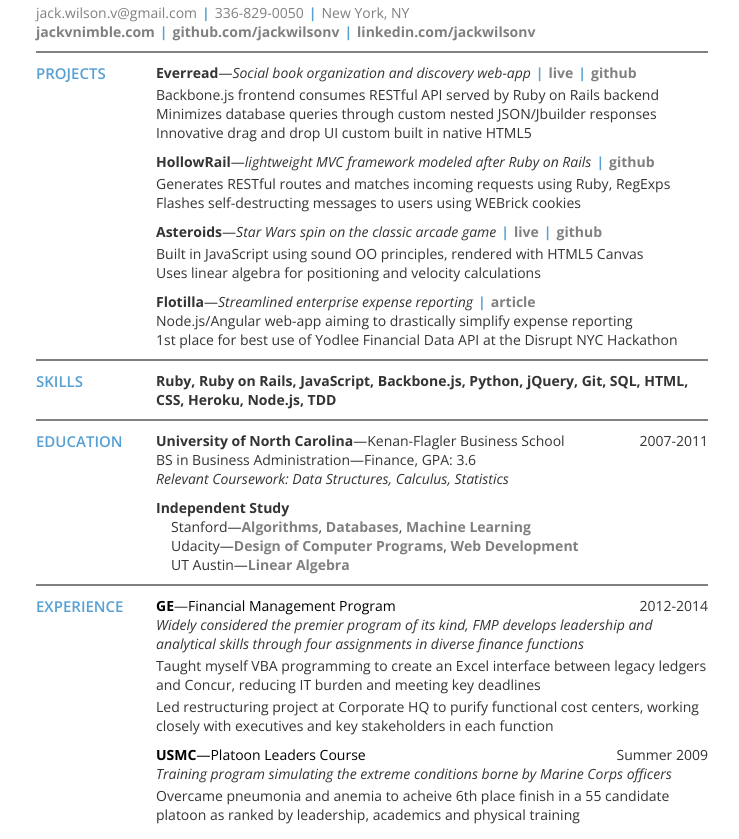
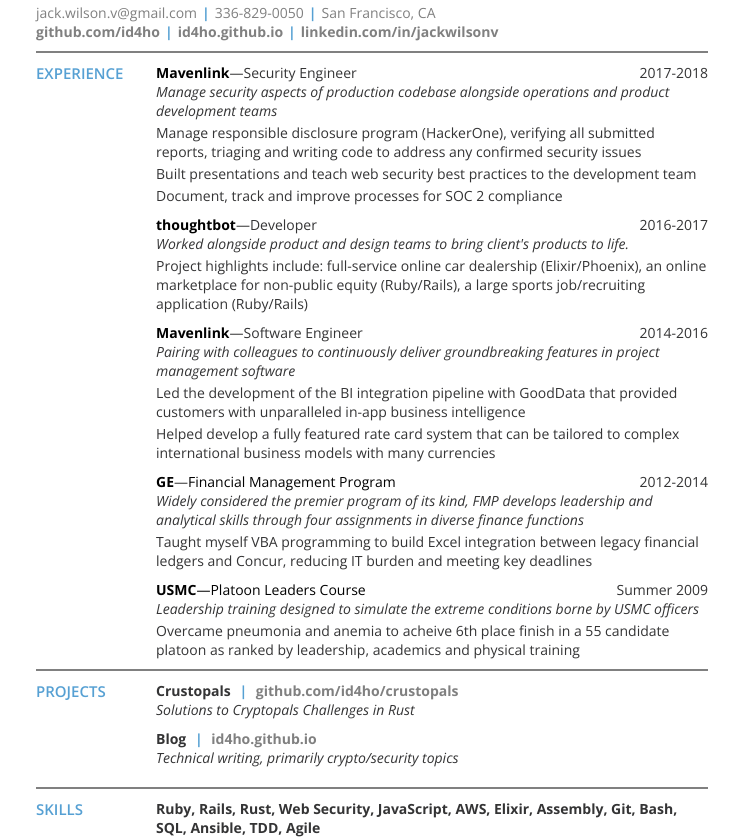
Before and after one commit to id4ho/resume, a plain HTML site: page index.html in a window 1280 px wide. Shown: the part 136-975 px from the top of the page, without its empty margins (268-1007 px from the left). Drawn offline with nearby package versions, Linux system fonts and the light colour scheme.

Commit message:
Resume updates.. whoa!

```diff
--- a/index.html
+++ b/index.html
@@ -199,11 +199,6 @@ div.last {
   margin-bottom: 0;
 }
 
-
-
-
-
-
 </style>
 </head>
 <body>
@@ -214,18 +209,121 @@ div.last {
         <ul class="contact group">
           <li>jack.wilson.v@gmail.com<span class="bar">|</span></li>
           <li>336-829-0050<span class="bar">|</span></li>
-          <li>New York, NY</li>
+          <li>San Francisco, CA</li>
         </ul>
         <ul class="contact group">
-          <li><a href="http://jackvnimble.com">jackvnimble.com</a><span class="bar">|</span></li>
-
-          <li><a href="http://github.com/jackwilsonv">github.com/jackwilsonv</a><span class="bar">|</span>
+          <li>
+            <a href="https://github.com/id4ho">github.com/id4ho</a><span class="bar">|</span>
           </li>
-
           <li>
-            <a href="http://linkedin.com/jackwilsonv">linkedin.com/jackwilsonv</a>
+            <a href="https://id4ho.github.io">id4ho.github.io</a><span class="bar">|</span></li>
+          <li>
+            <a href="https://linkedin.com/jackwilsonv">linkedin.com/in/jackwilsonv</a>
           </li>
         </ul>
+
+        <hr>
+
+        <section class="group">
+          <header class="title">EXPERIENCE</header>
+          <div class="content">
+            <div class="segment">
+              <ul class="bullets">
+                <li><a class="header"
+                    href="https://www.mavenlink.com"><strong>Mavenlink</strong></a>&mdash;<span
+                    class="sub-header">Security Engineer</span>
+                  <span class="float-right">2017-2018</span>
+                </li>
+                <li class="bullets">
+                  <em>Manage security aspects of production codebase alongside
+                    operations and product development teams</em>
+                </li>
+                <li class="bullets">
+                  Manage responsible disclosure program (HackerOne), verifying
+                  all submitted reports, triaging and writing code to address
+                  any confirmed security issues
+                </li>
+                <li class="bullets">
+                  Built presentations and teach web security best practices to the development team
+                </li>
+                <li class="bullets">
+                  Document, track and improve processes for SOC 2 compliance
+                </li>
+              </ul>
+            </div>
+
+            <div class="segment">
+              <ul class="bullets">
+                <li>
+                  <a class="header" href="https://thoughtbot.com"><strong>thoughtbot</strong></a>&mdash;<span class="sub-header">Developer</span>
+                  <span class="float-right">2016-2017</span>
+                </li>
+                <li class="bullets">
+                  <em>Worked alongside product and design teams to bring
+                    client's products to life.</em>
+                </li>
+                <li class="bullets">
+                  Project highlights include: full-service online car dealership
+                  (Elixir/Phoenix), an online marketplace for non-public equity
+                  (Ruby/Rails), a large sports job/recruiting application
+                  (Ruby/Rails)
+                </li>
+              </ul>
+            </div>
+            <div class="segment">
+              <ul class="bullets">
+                <li>
+                  <a class="header" href="https://www.mavenlink.com"><strong>Mavenlink</strong></a>&mdash;<span class="sub-header">Software Engineer</span>
+                  <span class="float-right">2014-2016</span>
+                </li>
+                <li class="bullets">
+                  <em>Pairing with colleagues to continuously deliver
+                    groundbreaking features in project management software</em>
+                </li>
+                <li class="bullets">
+                  Led the development of the BI integration pipeline with GoodData that provided customers with unparalleled in-app business intelligence
+                </li>
+                <li class="bullets">
+                  Helped develop a fully featured rate card system that can be
+                  tailored to complex international business models with many
+                  currencies
+                </li>
+              </ul>
+            </div>
+
+            <div class="segment">
+              <ul class="bullets">
+                <li>
+                  <a class="header" href="https://www.ge.com">
+                    <strong>GE</strong></a>&mdash;<a class="sub-header" href="https://www.ge.com/careers/culture/university-students/financial-management-program/united-states">Financial Management Program</a>
+                  <span class="float-right">2012-2014</span>
+                </li>
+                <li class="bullets">
+                  <em>Widely considered the premier program of its kind, FMP develops leadership and analytical skills through four assignments in diverse finance functions</em>
+                </li>
+                <li class="bullets">
+                  Taught myself VBA programming to build Excel integration
+                  between legacy financial ledgers and Concur, reducing IT burden and meeting key deadlines
+                </li>
+              </ul>
+            </div>
+
+            <div class="segment last">
+              <ul class="bullets">
+                <li>
+                  <a class="header" href="https://www.marines.com/becoming-a-marine/officer-candidates-school">
+                    <strong>USMC</strong><span class="normal">&mdash;Platoon Leaders Course</span></a>
+                  <span class="float-right">Summer 2009</span>
+                </li>
+                <li class="bullets"><em>Leadership training designed to simulate the
+                    extreme conditions borne by USMC officers</em>
+                </li>
+                <li>
+                  Overcame pneumonia and anemia to acheive 6th place finish in a 55 candidate platoon as ranked by leadership, academics and physical training
+                </li>
+              </ul>
+            </div>
+        </section>
 
         <hr>
 
@@ -235,54 +333,32 @@ div.last {
             <div class="segment">
               <ul class="bullets">
                 <li class="bullets">
-                  <strong>Everread</strong>&mdash;<em>Social book organization and discovery web-app</em><span class="bar">|</span><a href="http://everread.rocks">live</a><span class="bar">|</span><a href="https://github.com/jackwilsonv/everread">github</a>
+                  <strong>Crustopals</strong>
+                  <span class="bar">|</span>
+                  <a href="https://github.com/id4ho/crustopals">github.com/id4ho/crustopals</a>
+                  <br>
+                  <em>Solutions to Cryptopals Challenges in Rust</em>
                 </li>
-                <li>Backbone.js frontend consumes RESTful API served by Ruby on Rails backend</li>
-                <li>Minimizes database queries through custom nested JSON/Jbuilder responses</li>
-                <li>Innovative drag and drop UI custom built in native HTML5</li>
+                <li></li>
+                <li></li>
               </ul>
             </div>
 
             <div class="segment">
               <ul class="bullets">
                 <li class="bullets">
-                  <strong>HollowRail</strong>&mdash;<em>lightweight MVC framework modeled after Ruby on Rails</em><span class="bar">|</span><a href="https://github.com/jackwilsonv/hollowrail">github</a>
+                  <strong>Blog</strong>
+                  <span class="bar">|</span>
+                  <a href="https://id4ho.github.io">id4ho.github.io</a>
+                  <br>
+                  <em>Technical writing, primarily crypto/security topics</em>
                 </li>
                 <li>
-                  Generates RESTful routes and matches incoming requests using Ruby, RegExps
                 </li>
                 <li>
-                  Flashes self-destructing messages to users using WEBrick cookies
                 </li>
               </ul>
             </div>
-
-            <div class="segment">
-              <ul class="bullets">
-                <li class="bullets"><strong>Asteroids</strong>&mdash;<em>Star Wars spin on the classic arcade game</em><span class="bar">|</span><a href="http://jackwilsonv.github.io/Asteroids">live</a><span class="bar">|</span><a href="https://github.com/jackwilsonv/asteroids">github</a>
-                </li>
-                <li>
-                  Built in JavaScript using sound OO principles, rendered with HTML5 Canvas
-                </li>
-                <li>
-                  Uses linear algebra for positioning and velocity calculations
-                </li>
-              </ul>
-            </div>
-
-            <div class="segment last">
-              <ul class="bullets">
-                <li><strong>Flotilla</strong>&mdash;<em>Streamlined enterprise expense reporting</em><span class="bar">|</span><a href="http://blog.yodleeinteractive.com/flotilla-for-the-win-at-techcrunch-disrupt-ny-hackathon/">article</a>
-                </li>
-                <li>
-                  Node.js/Angular web-app aiming to drastically simplify expense reporting
-                </li>
-                <li>
-                  1st place for best use of Yodlee Financial Data API at the Disrupt NYC Hackathon
-                </li>
-              </ul>
-            </div>
-
           </div>
         </section>
 
@@ -291,7 +367,8 @@ div.last {
         <section class="group">
           <header class="title">SKILLS</header>
           <div class="content">
-            <div class="segment last"><strong>Ruby, Ruby on Rails, JavaScript, Backbone.js, Python, jQuery, Git, SQL, HTML, CSS, Heroku, Node.js, TDD</strong></div>
+            <div class="segment last"><strong>Ruby, Rails, Rust, Web Security,
+                JavaScript, AWS, Elixir, Assembly, Git, Bash, SQL, Ansible, TDD, Agile</strong></div>
           </div>
         </section>
 
@@ -300,7 +377,23 @@ div.last {
         <section class="group">
           <header class="title">EDUCATION</header>
           <div class="content">
-            <div class="segment">
+            <div class="segment last">
+              <ul class="bullets">
+                <li><a class="header" href="https://recurse.com"><strong>Recurse Center</strong></a>&mdash;<span class="sub-header">Participant</span>
+                  <span class="float-right">Fall 2018</span>
+                </li>
+                <li class="bullets">
+                  <em>Self-directed programmer's retreat</em>
+                </li>
+                <li class="bullets">
+                  I spent my time here focused on learning Rust and all about
+                  security by solving Cryptopals challenges and playing
+                  various IT sec games (hackthebox.eu, microcorruption.com, etc.)
+                </li>
+              </ul>
+            </div>
+
+            <div class="segment last">
               <ul>
                 <li>
                   <strong>University of North Carolina</strong>&mdash;Kenan-Flagler Business School
@@ -310,66 +403,24 @@ div.last {
                 <li>
                   BS in Business Administration&mdash;Finance, GPA: 3.6
                 </li>
-                <li>
-                  <em>
-                    Relevant Coursework: Data Structures, Calculus, Statistics
-                  </em>
-                </li>
               </ul>
             </div>
 
-            <div class="segment last">
+            <!-- <div class="segment last"> -->
 
-              <h4>Independent Study</h4>
+              <!-- <h4>Independent Study</h4> -->
 
-              <ul class="courses">
-                <li>
-                  Stanford&mdash;<a href='https://www.coursera.org/course/algo'>Algorithms</a>, <a href='https://class.stanford.edu/courses/Engineering/db/2014_1/about'>Databases</a>, <a href='https://www.coursera.org/course/ml'>Machine Learning</a>
-                  <br>
-                  Udacity&mdash;<a href='https://www.udacity.com/course/cs212'>Design of Computer Programs</a>, <a href='https://www.udacity.com/course/cs253'>Web Development</a>
-                  <br>
-                  UT Austin&mdash;<a href='https://www.edx.org/course/utaustinx/utaustinx-ut-5-01x-linear-algebra-1162'>Linear Algebra</a>
-                </li>
-              </ul>
+              <!-- <ul class="courses"> -->
+              <!--   <li> -->
+              <!--     Stanford&mdash;<a href='https://www.coursera.org/course/algo'>Algorithms</a>, <a href='https://class.stanford.edu/courses/Engineering/db/2014_1/about'>Databases</a>, <a href='https://www.coursera.org/course/ml'>Machine Learning</a> -->
+              <!--     <br> -->
+              <!--     Udacity&mdash;<a href='https://www.udacity.com/course/cs212'>Design of Computer Programs</a>, <a href='https://www.udacity.com/course/cs253'>Web Development</a> -->
+              <!--     <br> -->
+              <!--     UT Austin&mdash;<a href='https://www.edx.org/course/utaustinx/utaustinx-ut-5-01x-linear-algebra-1162'>Linear Algebra</a> -->
+              <!--   </li> -->
+              <!-- </ul> -->
 
-          </div>
-        </section>
-
-        <hr>
-
-        <section class="group">
-          <header class="title">EXPERIENCE</header>
-          <div class="content">
-            <div class="segment">
-              <ul class="bullets">
-                <li><a class="header" href="http://www.ge.com"><strong>GE</strong></a>&mdash;<a class="sub-header" href="http://www.ge.com/careers/culture/university-students/financial-management-program/united-states">Financial Management Program</a>
-                  <span class="float-right">2012-2014</span>
-                </li>
-                <li class="bullets">
-                  <em>Widely considered the premier program of its kind, FMP develops leadership and analytical skills through four assignments in diverse finance functions</em>
-                </li>
-                <li class="bullets">
-                  Taught myself VBA programming to create an Excel interface between legacy ledgers and Concur, reducing IT burden and meeting key deadlines
-                </li>
-                <li>
-                  Led restructuring project at Corporate HQ to purify functional cost centers, working closely with executives and key stakeholders in each function
-                </li>
-              </ul>
-            </div>
-
-            <div class="segment last">
-              <ul class="bullets">
-                <li>
-                  <a class="header" href="http://www.marines.com/becoming-a-marine/officer-candidates-school"><strong>USMC</strong><span class="normal">&mdash;Platoon Leaders Course</span></a>
-                  <span class="float-right">Summer 2009</span>
-                </li>
-                <li class="bullets"><em>Training program simulating the extreme conditions borne by Marine Corps officers</em>
-                </li>
-                <li>
-                  Overcame pneumonia and anemia to acheive 6th place finish in a 55 candidate platoon as ranked by leadership, academics and physical training
-                </li>
-              </ul>
-            </div>
+          <!-- </div> -->
         </section>
 
 
```
